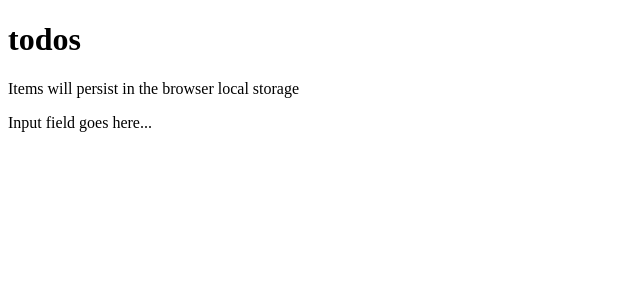
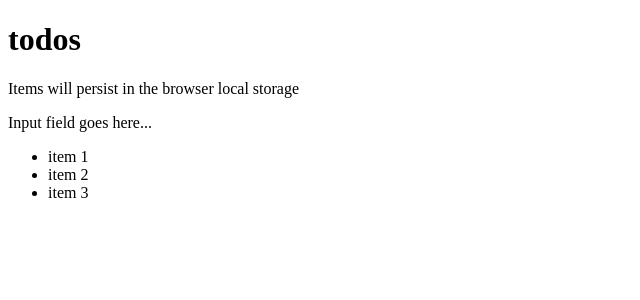
Before and after one commit to badger-99/todo_list-react, a React (Vite) app: page / in a window 1280 px wide. Shown: the top 300 px of the page, without its empty margins (0-640 px from the left). Built offline with nearby package versions, Linux system fonts and the light colour scheme.

Commit message:
Add TodoList

```diff
--- a/src/components/InputTodos.jsx
+++ b/src/components/InputTodo.jsx
@@ -1,6 +1,6 @@
-const InputTodos = () => {
+const InputTodo = () => {
   return (
     <div>Input field goes here...</div>
   )
 }
-export default InputTodos
+export default InputTodo
--- /dev/null
+++ b/src/components/TodoList.jsx
@@ -0,0 +1,10 @@
+const TodoList = () => {
+  return (
+      <ul>
+        <li>item 1</li>
+        <li>item 2</li>
+        <li>item 3</li>
+      </ul>
+  )
+}
+export default TodoList
--- a/src/components/TodosLogic.jsx
+++ b/src/components/TodosLogic.jsx
@@ -1,9 +1,11 @@
-import InputTodos from "./InputTodos";
+import InputTodo from "./InputTodo";
+import TodoList from "./TodoList";
 
 const TodosLogic = () => {
   return (
     <div>
-      <InputTodos />
+      <InputTodo />
+      <TodoList />
     </div>
   )
 }
```
